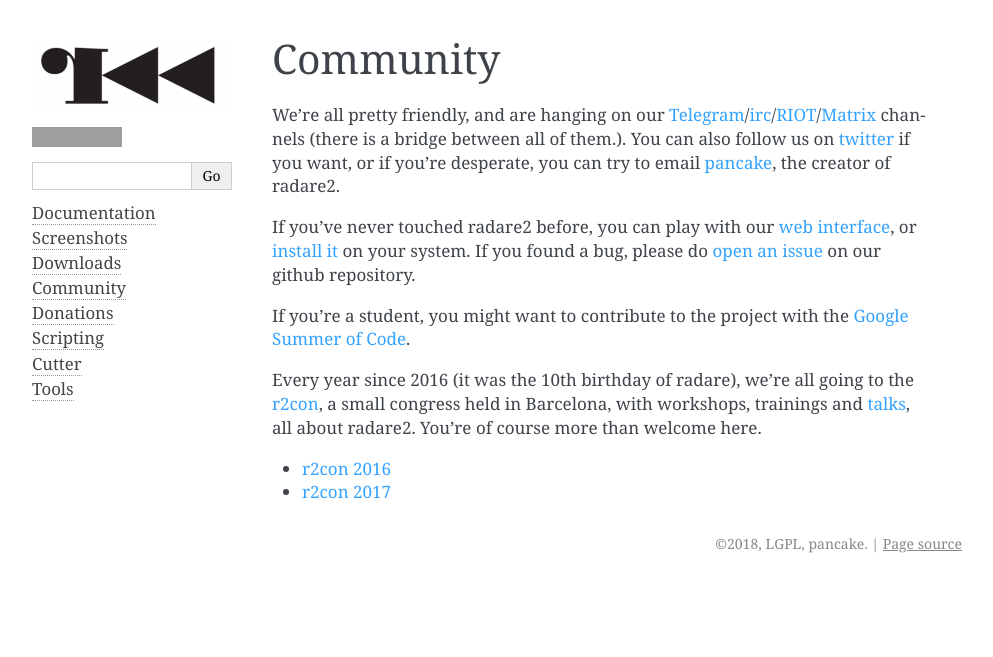
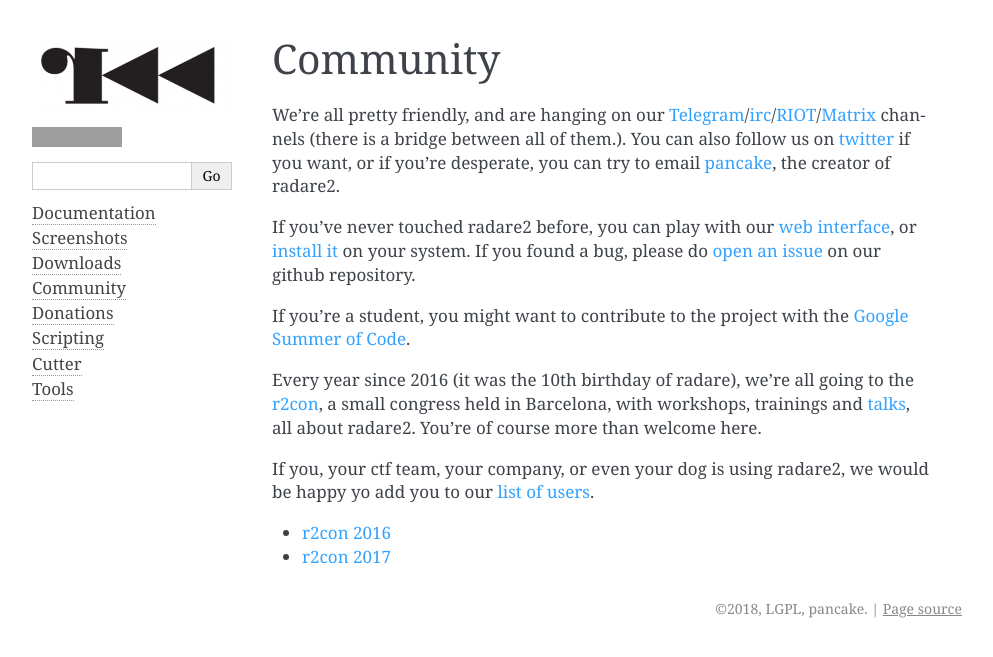
Before and after one commit to radareorg/radareorg, a Sphinx documentation site: the page built from source/community.rst, in a window 1280 px wide. Shown: the top 657 px of the page, without its empty margins (148-1141 px from the left). Built offline with Sphinx 7.4.7, drawn with Linux system fonts in a browser that asks for light colours; grey boxes are pictures that could not be loaded.

Commit message:
Add a linkg to who uses r2

```diff
--- a/source/community.rst
+++ b/source/community.rst
@@ -22,5 +22,8 @@
 a small congress held in Barcelona, with workshops, trainings and :ref:`talks <talks>`,
 all about radare2. You're of course more than welcome here.
 
+If you, your ctf team, your company, or even your dog is using radare2,
+we would be happy yo add you to our `list of users <http://radare.today/posts/who-uses-r2/>`__.
+
 - :ref:`r2con 2016 <r2con_2016>`
 - :ref:`r2con 2017 <r2con_2017>`
```
Also changed, not shown: source/documentation.rst (line endings or trailing spaces).
